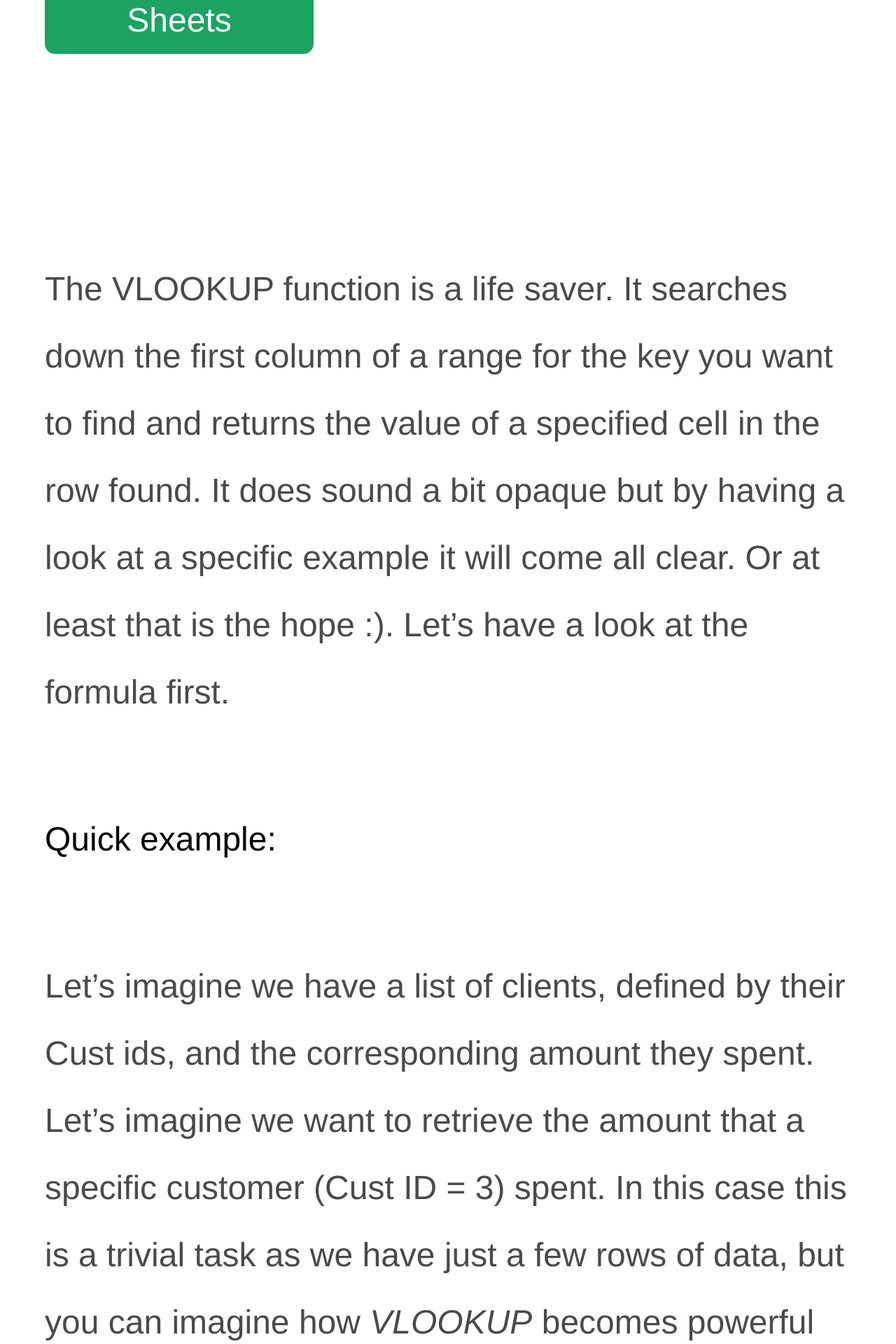
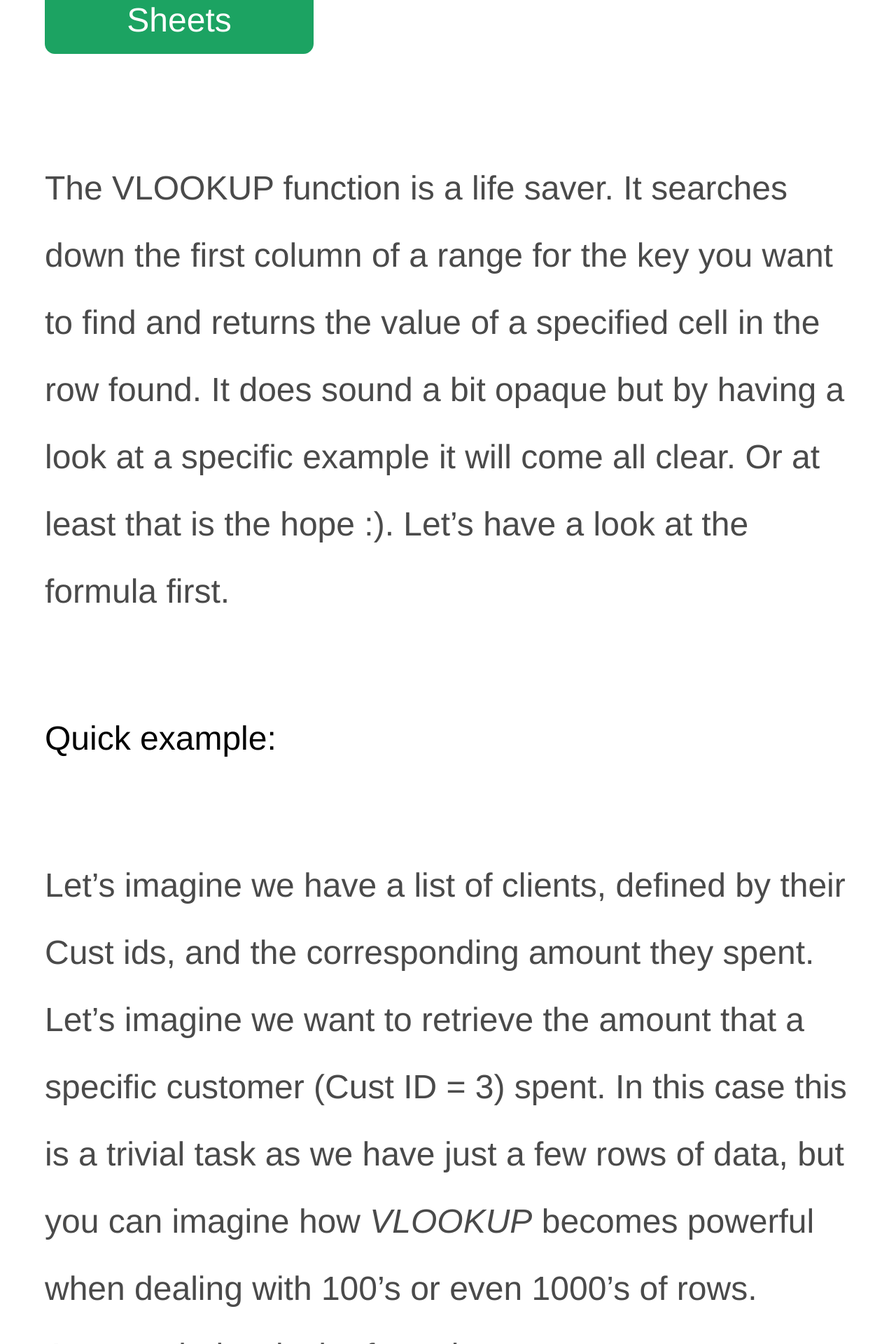
Before and after one commit to sylvainzircher/sylvainzircher.github.io, a Jekyll site: the page built from _posts/resource/2020-06-01-vlookup.md, in a window 1280 px wide. Shown: the part 525-2445 px from the top of the page at 70% size. Built offline with Jekyll 4.4.1, drawn with Linux system fonts in a browser that asks for light colours; nearby versions of some CDN libraries.

Commit message:
Tweaking Responsiveness of blog posts

```diff
--- a/_sass/layout/_resource.scss
+++ b/_sass/layout/_resource.scss
@@ -158,7 +158,6 @@ th, td {
   .post p {
     font-size: $mobileParagraphFontSize;
     line-height: $desktopParagraphLineHeight;
-    margin-top: $mobileParagraphMargin;
     margin-bottom: $mobileParagraphMargin;
   }
 
```
